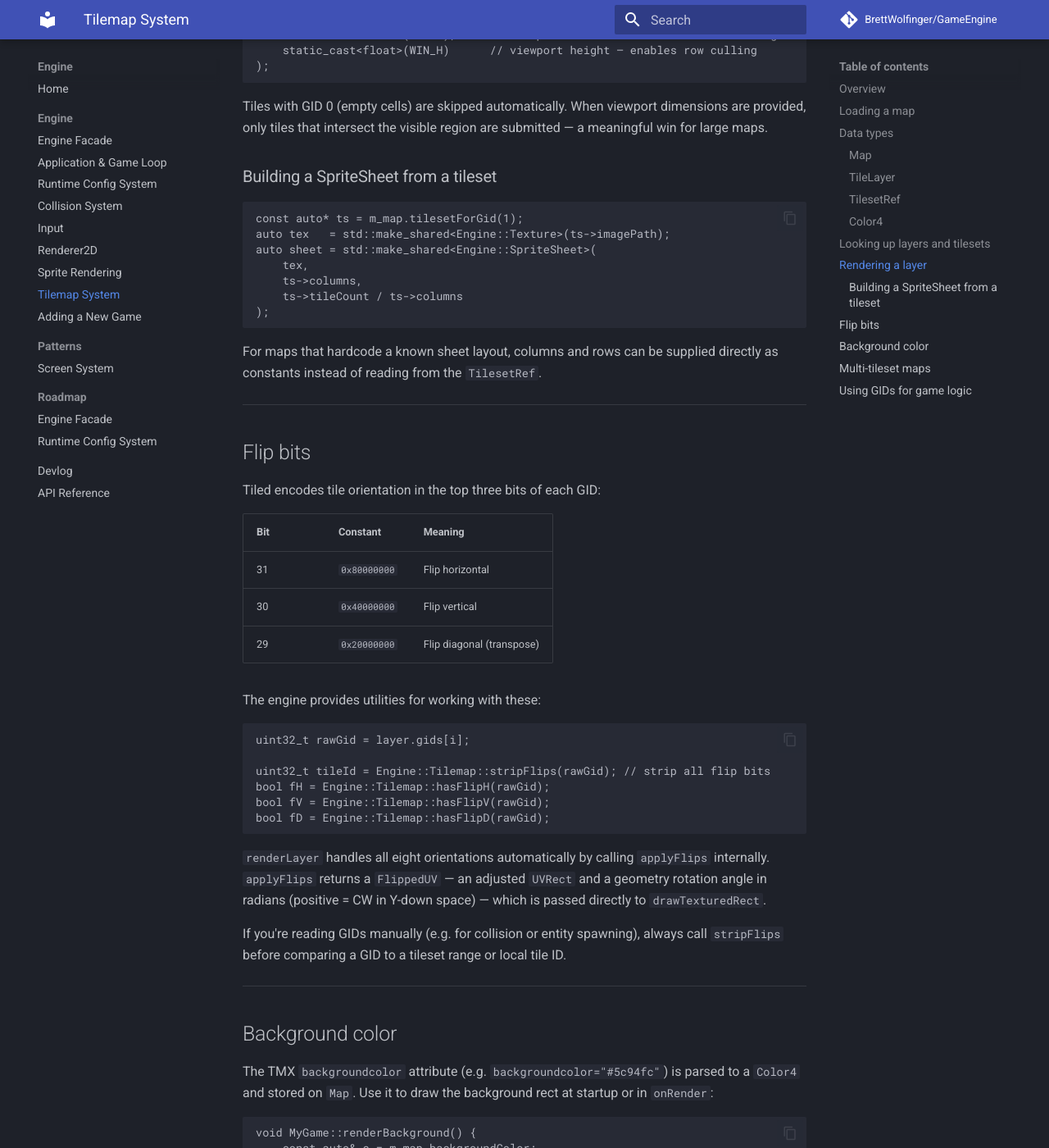
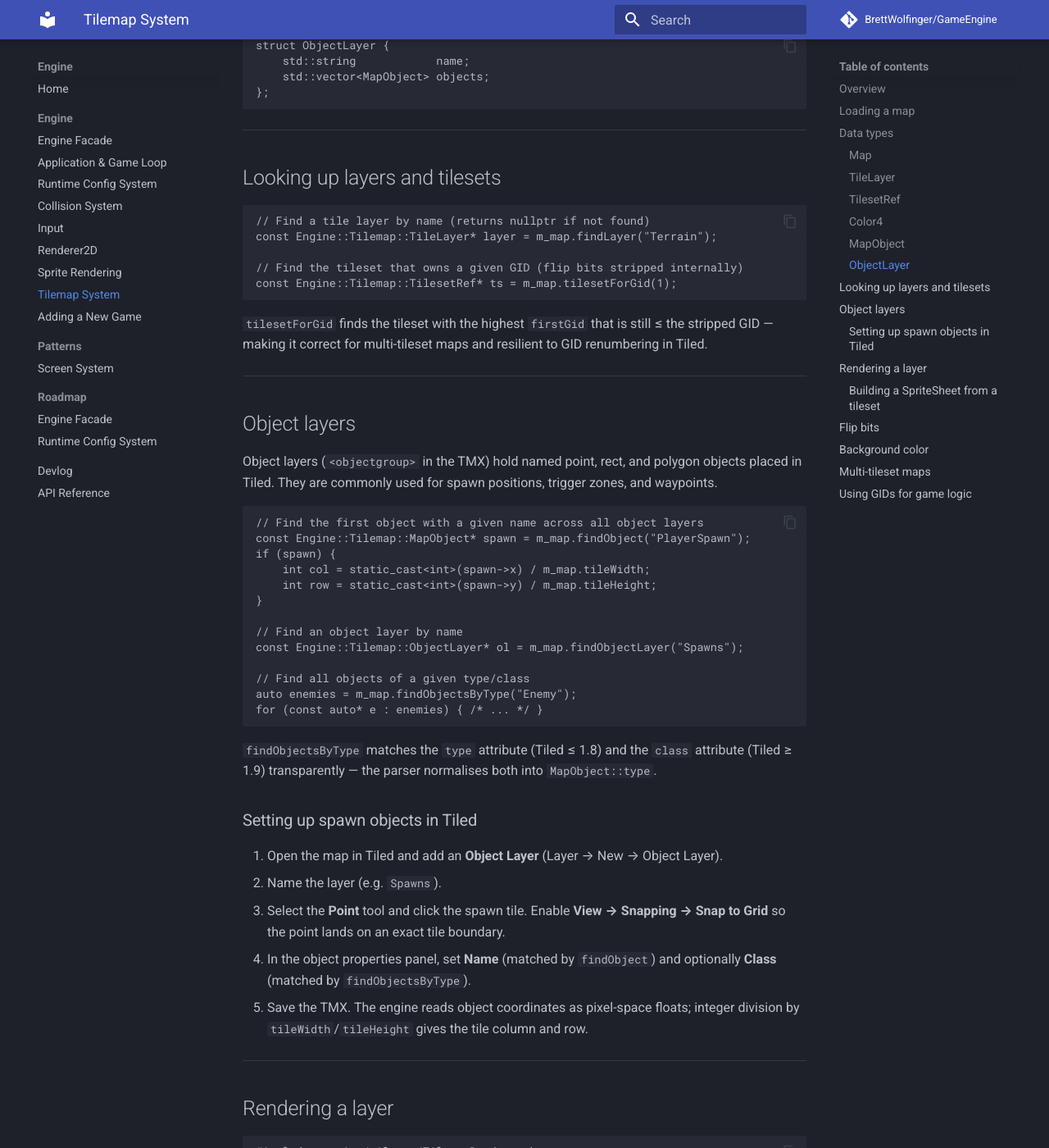
Before and after one commit to BrettWolfinger/GameEngine, an MkDocs documentation site: the page built from docs/engine/tilemap.md, in a window 1280 px wide and 1400 px high, scrolled down 2822 px. Shown: the whole window at 82% size. Built offline with MkDocs 1.6.1 and Material for MkDocs 9.7.7, drawn with Linux system fonts in a browser that asks for light colours; comment, search, counter and statistics services are not loaded; some of the changed text lies outside the part shown.

Commit message:
Docs: add object layer documentation to tilemap reference and devlog
- tilemap.md: document MapObject, ObjectLayer structs; update Map struct
  block with objectLayers field and new query methods; add Object layers
  section with code examples and Tiled setup guide
- devlog.md: add Object layers subsection covering the engine extension
  and Pac-Man spawn wiring

Co-Authored-By: Claude Sonnet 4.6 <noreply@anthropic.com>

````diff
--- a/docs/engine/tilemap.md
+++ b/docs/engine/tilemap.md
@@ -38,6 +38,7 @@ external `.tsx` files — relative to the TMX path. It populates:
 - `map.backgroundColor` — the `backgroundcolor` attribute as a `Color4` (RGBA floats)
 - `map.layers` — all tile layers in TMX order
 - `map.tilesets` — all tileset references with resolved image paths and column counts
+- `map.objectLayers` — all object layers in TMX order
 
 ---
 
@@ -50,11 +51,16 @@ struct Map {
     int    cols, rows;
     int    tileWidth, tileHeight;
     Color4 backgroundColor;
-    std::vector<TileLayer>  layers;
-    std::vector<TilesetRef> tilesets;
+    std::vector<TileLayer>   layers;
+    std::vector<TilesetRef>  tilesets;
+    std::vector<ObjectLayer> objectLayers;
 
-    const TileLayer*  findLayer(const std::string& name) const;
-    const TilesetRef* tilesetForGid(uint32_t gid) const;
+    const TileLayer*   findLayer(const std::string& name) const;
+    const TilesetRef*  tilesetForGid(uint32_t gid) const;
+
+    const ObjectLayer* findObjectLayer(const std::string& name) const;
+    const MapObject*   findObject(const std::string& name) const;
+    std::vector<const MapObject*> findObjectsByType(const std::string& type) const;
 };
 ```
 
@@ -89,12 +95,49 @@ struct TilesetRef {
 struct Color4 { float r, g, b, a; };
 ```
 
+### `MapObject`
+
+One object from a TMX `<objectgroup>` layer. Point objects (placed with Tiled's point
+tool) have `width == 0` and `height == 0`.
+
+```cpp
+struct MapObject {
+    int         id;
+    std::string name;
+    std::string type;   // "class" in Tiled 1.9+, "type" in older versions
+    float       x, y;       // position in map pixel space (col * tileWidth, row * tileHeight)
+    float       width, height;
+
+    bool isPoint() const;   // true when width == 0 && height == 0
+};
+```
+
+`x` and `y` are in map pixel space. To convert to tile coordinates use integer division:
+
+```cpp
+int col = static_cast<int>(obj->x) / map.tileWidth;
+int row = static_cast<int>(obj->y) / map.tileHeight;
+```
+
+Tiled stores point positions at exact tile boundaries when placed on a tile grid, so
+integer division is reliable. If a position looks off, check that the object is snapped to
+the grid in Tiled (View → Snapping → Snap to Grid).
+
+### `ObjectLayer`
+
+```cpp
+struct ObjectLayer {
+    std::string            name;
+    std::vector<MapObject> objects;
+};
+```
+
 ---
 
 ## Looking up layers and tilesets
 
 ```cpp
-// Find a layer by name (returns nullptr if not found)
+// Find a tile layer by name (returns nullptr if not found)
 const Engine::Tilemap::TileLayer* layer = m_map.findLayer("Terrain");
 
 // Find the tileset that owns a given GID (flip bits stripped internally)
@@ -104,6 +147,40 @@ const Engine::Tilemap::TilesetRef* ts = m_map.tilesetForGid(1);
 `tilesetForGid` finds the tileset with the highest `firstGid` that is still ≤ the
 stripped GID — making it correct for multi-tileset maps and resilient to GID
 renumbering in Tiled.
+
+---
+
+## Object layers
+
+Object layers (`<objectgroup>` in the TMX) hold named point, rect, and polygon objects
+placed in Tiled. They are commonly used for spawn positions, trigger zones, and waypoints.
+
+```cpp
+// Find the first object with a given name across all object layers
+const Engine::Tilemap::MapObject* spawn = m_map.findObject("PlayerSpawn");
+if (spawn) {
+    int col = static_cast<int>(spawn->x) / m_map.tileWidth;
+    int row = static_cast<int>(spawn->y) / m_map.tileHeight;
+}
+
+// Find an object layer by name
+const Engine::Tilemap::ObjectLayer* ol = m_map.findObjectLayer("Spawns");
+
+// Find all objects of a given type/class
+auto enemies = m_map.findObjectsByType("Enemy");
+for (const auto* e : enemies) { /* ... */ }
+```
+
+`findObjectsByType` matches the `type` attribute (Tiled ≤ 1.8) and the `class` attribute
+(Tiled ≥ 1.9) transparently — the parser normalises both into `MapObject::type`.
+
+### Setting up spawn objects in Tiled
+
+1. Open the map in Tiled and add an **Object Layer** (Layer → New → Object Layer).
+2. Name the layer (e.g. `Spawns`).
+3. Select the **Point** tool and click the spawn tile. Enable **View → Snapping → Snap to Grid** so the point lands on an exact tile boundary.
+4. In the object properties panel, set **Name** (matched by `findObject`) and optionally **Class** (matched by `findObjectsByType`).
+5. Save the TMX. The engine reads object coordinates as pixel-space floats; integer division by `tileWidth`/`tileHeight` gives the tile column and row.
 
 ---
 
````
Also changed, not shown: docs/devlog.md (+17 -0 lines).
